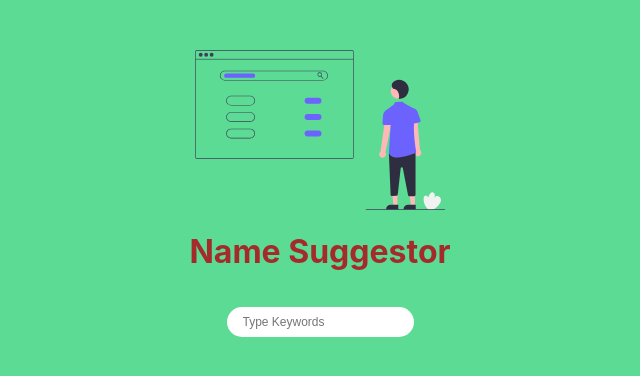
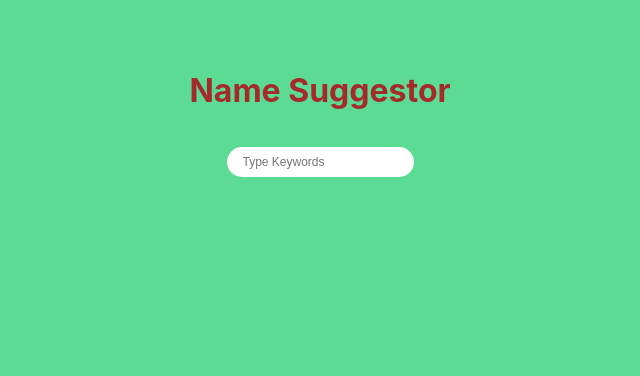
Before and after one commit to seripramodreddy/App-Name-Suggestor, a React (Create React App) app: page / in a window 1280 px wide. Shown: the top 376 px of the page, without its empty margins (320-960 px from the left). Built offline with nearby package versions, Linux system fonts and the light colour scheme.

Commit message:
Removing image

```diff
--- a/src/Components/Header.jsx
+++ b/src/Components/Header.jsx
@@ -5,7 +5,7 @@ import './Header.css';
 const Header=(props)=>{
     return(
         <div className="head-container">
-            <img src="./App-Name-Suggestor/images/undraw_Domain_names_re_0uun.svg" alt="Name Suggestor" className={`head-img ${props.headerExpanded?'head-image-expanded':'head-image-contracted'}`}/>
+
             <h1 className="head-text">{props.headTitle}</h1>
         </div>
     )
```
